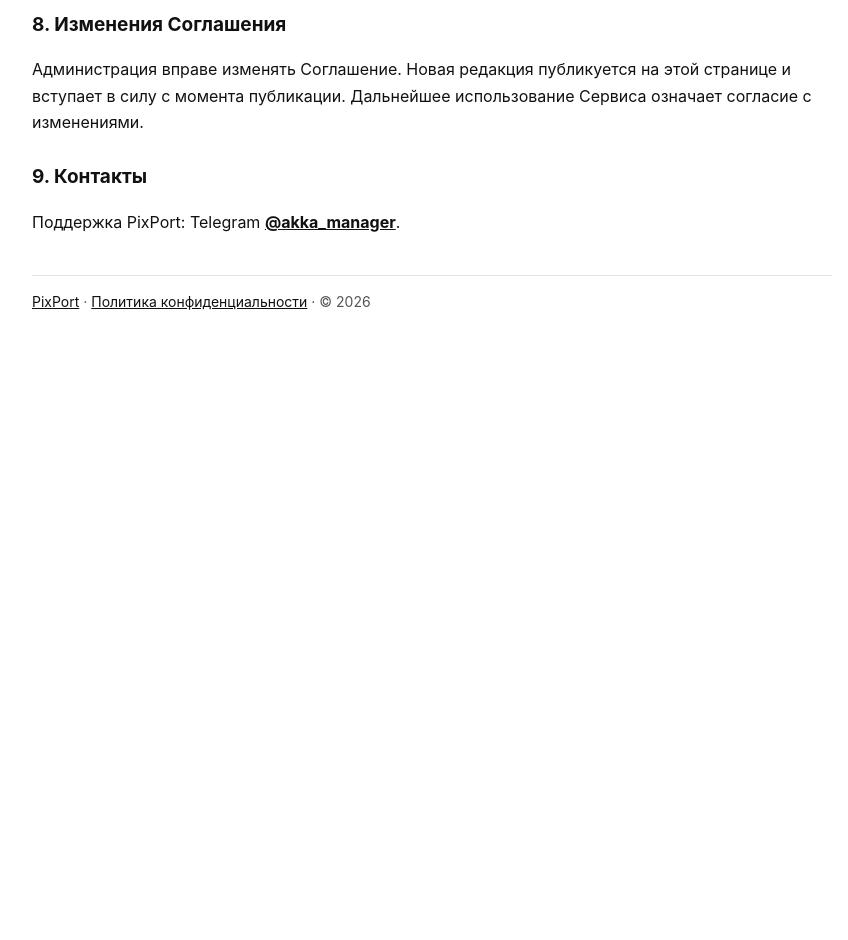
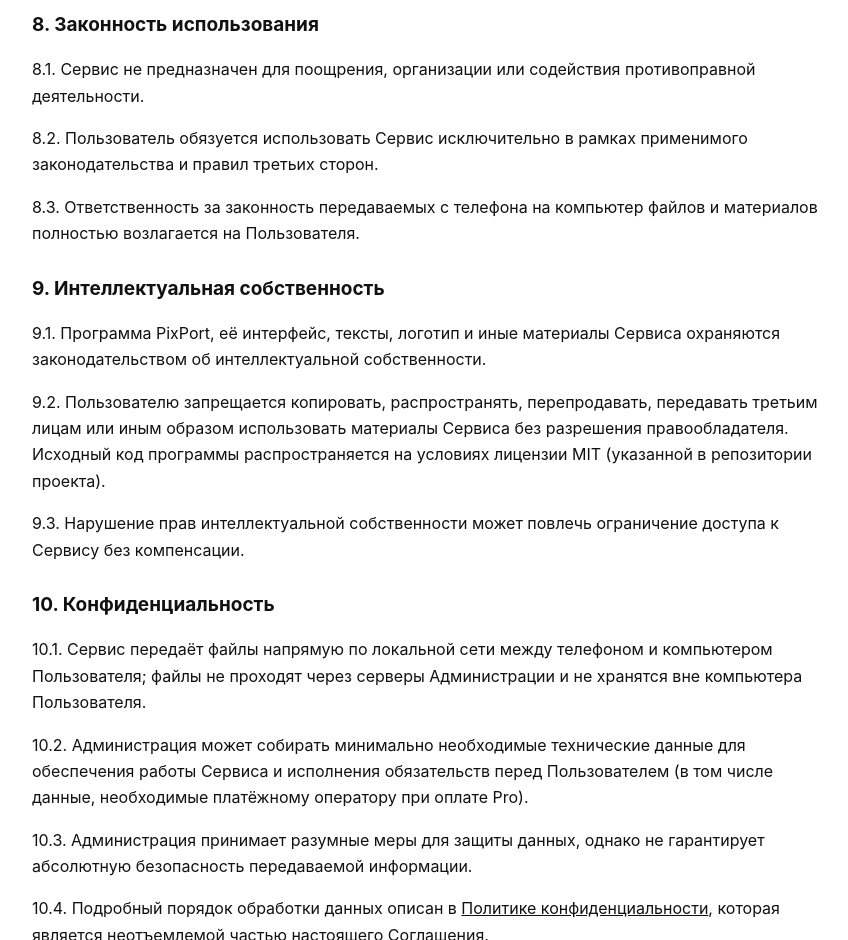
Before and after one commit to akkerqq/PixPort, a plain HTML site: page docs/terms.html in a window 1280 px wide. Shown: the part 1860-2800 px from the top of the page, without its empty margins (208-1056 px from the left). Before the commit the page ends 2233 px from the top, so only its background shows below. Drawn offline with Linux system fonts and the light colour scheme.

Commit message:
документы: пункты банка (законность, ИС, конфиденциальность), лимит 10 ГБ везде

```diff
--- a/docs/terms.html
+++ b/docs/terms.html
@@ -18,7 +18,7 @@ th,td{border:1px solid #e5e5e5;padding:10px 12px;text-align:left;font-size:15px}
 <body><div class="wrap">
 <p><a href="./">← PixPort</a></p>
 <h1>Пользовательское соглашение</h1>
-<p class="note">Актуальная дата: 11 октября 2026 г.</p>
+<p class="note">Актуальная дата: 13 октября 2026 г.</p>
 
 <h2>1. Общие положения</h2>
 <p>1.1. Настоящее Пользовательское соглашение (далее — «Соглашение») регулирует порядок использования программы PixPort и сайта <a href="./">PixPort</a> (далее — «Сервис»), предоставляемого Администрацией PixPort.</p>
@@ -32,7 +32,7 @@ th,td{border:1px solid #e5e5e5;padding:10px 12px;text-align:left;font-size:15px}
 <table>
 <tr><th></th><th>Free</th><th>Pro</th></tr>
 <tr><td>Качество фото</td><td>до 960 px со сжатием</td><td>оригинал без ограничений</td></tr>
-<tr><td>Файлы и видео</td><td>только фото</td><td>что угодно, до 2 ГБ, как есть</td></tr>
+<tr><td>Файлы и видео</td><td>только фото</td><td>что угодно, до 10 ГБ, как есть</td></tr>
 <tr><td>Цена</td><td>0 ₽</td><td><b>690 ₽ — разовый платёж, навсегда</b></td></tr>
 </table>
 <p>3.1. Тариф Free бесплатен и доступен сразу после установки. Тариф Pro активируется лицензионным ключом.</p>
@@ -54,10 +54,26 @@ th,td{border:1px solid #e5e5e5;padding:10px 12px;text-align:left;font-size:15px}
 <p>7.1. Сервис предоставляется «как есть». Стабильность передачи зависит от локальной сети, оборудования Пользователя и настроек (Wi-Fi, брандмауэр).</p>
 <p>7.2. Администрация не несёт ответственности за невозможность использования Сервиса по причинам, не зависящим от неё (отсутствие локальной сети, блокировки со стороны ОС, действия третьих лиц, форс-мажор).</p>
 
-<h2>8. Изменения Соглашения</h2>
+<h2>8. Законность использования</h2>
+<p>8.1. Сервис не предназначен для поощрения, организации или содействия противоправной деятельности.</p>
+<p>8.2. Пользователь обязуется использовать Сервис исключительно в рамках применимого законодательства и правил третьих сторон.</p>
+<p>8.3. Ответственность за законность передаваемых с телефона на компьютер файлов и материалов полностью возлагается на Пользователя.</p>
+
+<h2>9. Интеллектуальная собственность</h2>
+<p>9.1. Программа PixPort, её интерфейс, тексты, логотип и иные материалы Сервиса охраняются законодательством об интеллектуальной собственности.</p>
+<p>9.2. Пользователю запрещается копировать, распространять, перепродавать, передавать третьим лицам или иным образом использовать материалы Сервиса без разрешения правообладателя. Исходный код программы распространяется на условиях лицензии MIT (указанной в репозитории проекта).</p>
+<p>9.3. Нарушение прав интеллектуальной собственности может повлечь ограничение доступа к Сервису без компенсации.</p>
+
+<h2>10. Конфиденциальность</h2>
+<p>10.1. Сервис передаёт файлы напрямую по локальной сети между телефоном и компьютером Пользователя; файлы не проходят через серверы Администрации и не хранятся вне компьютера Пользователя.</p>
+<p>10.2. Администрация может собирать минимально необходимые технические данные для обеспечения работы Сервиса и исполнения обязательств перед Пользователем (в том числе данные, необходимые платёжному оператору при оплате Pro).</p>
+<p>10.3. Администрация принимает разумные меры для защиты данных, однако не гарантирует абсолютную безопасность передаваемой информации.</p>
+<p>10.4. Подробный порядок обработки данных описан в <a href="privacy.html">Политике конфиденциальности</a>, которая является неотъемлемой частью настоящего Соглашения.</p>
+
+<h2>11. Изменения Соглашения</h2>
 <p>Администрация вправе изменять Соглашение. Новая редакция публикуется на этой странице и вступает в силу с момента публикации. Дальнейшее использование Сервиса означает согласие с изменениями.</p>
 
-<h2>9. Контакты</h2>
+<h2>12. Контакты</h2>
 <p>Поддержка PixPort: Telegram <a href="https://t.me/akka_manager"><b>@akka_manager</b></a>.</p>
 
 <footer><a href="./">PixPort</a> · <a href="privacy.html">Политика конфиденциальности</a> · © 2026</footer>
```
Also changed, not shown: docs/index.html (+1 -1 lines), docs/privacy.html (+3 -2 lines), README.md.
